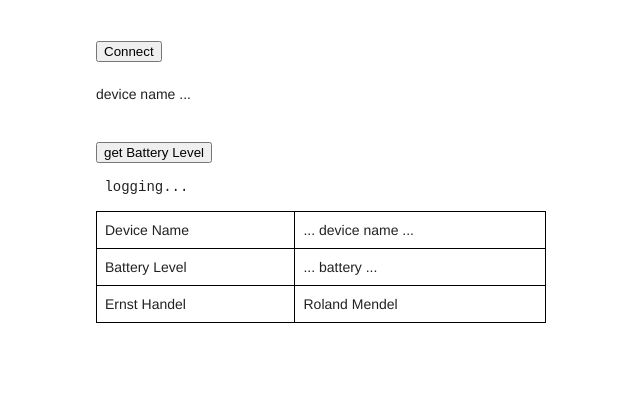
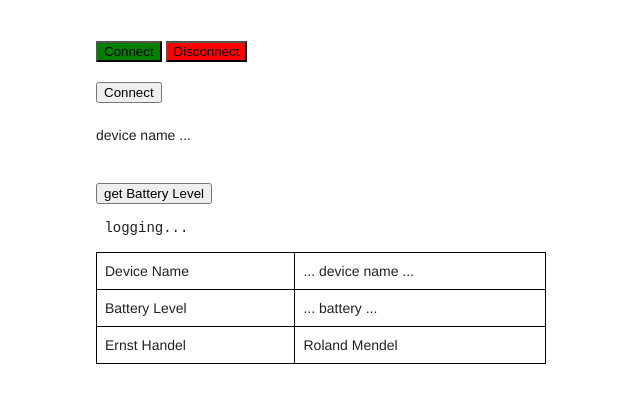
Before and after one commit to rockie-xu/ble-uni-project, a plain HTML site: page sensortag/index_ti.html in a window 1280 px wide. Shown: the part 67-470 px from the top of the page, without its empty margins (319-959 px from the left). Drawn offline with nearby package versions, Linux system fonts and the light colour scheme.

Commit message:
17-06-2018 v8

```diff
--- a/sensortag/index_ti.html
+++ b/sensortag/index_ti.html
@@ -16,12 +16,16 @@
 
             <h3>SensorTag</h3>
             <br/>
-            <button onclick="connect()" class="connect-btn"> Connect </button>
+            <button id="connect" style="background-color: green">Connect</button>
+            <button id="disconnect" style="background-color: red">Disconnect</button>
+            <br/>
+            <br/>
+            <button onclick="connect1()" class="connect-btn"> Connect </button>
             <br/>
             <br/>
             <p id="deviceName">device name ...</p>
             <br/>
-            <button onclick="getBattery()" class="#"> get Battery Level </button>
+            <button onclick="getBattery1()" class="#"> get Battery Level </button>
             <br/>
             <!--p id="batteryLevel"> battery level ...</p-->
             <pre id='log'> logging... </pre>
@@ -68,5 +72,6 @@
         </script>
 -->
         <script type="text/javascript" src="js/sensortag.js"></script>
+        <script type="text/javascript" src="js/st.js"></script>
     </body>
 </html>
```
